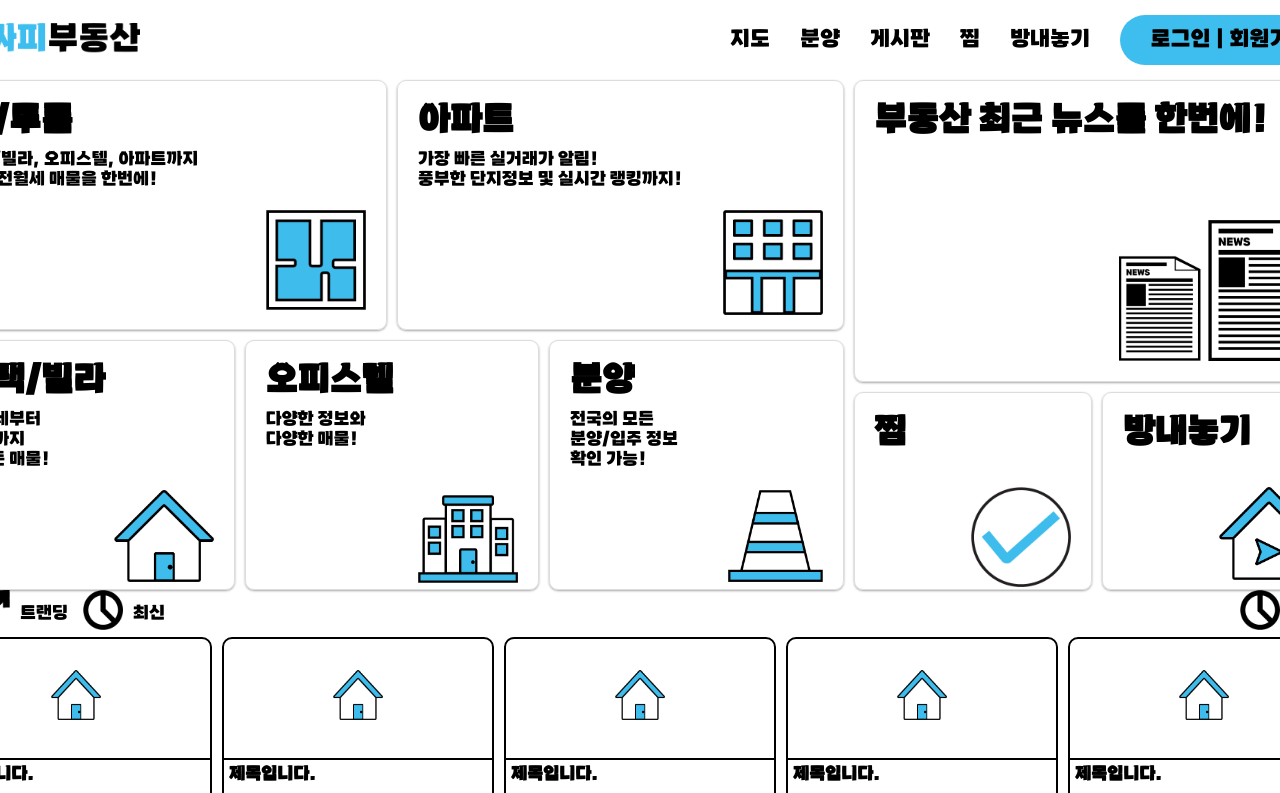
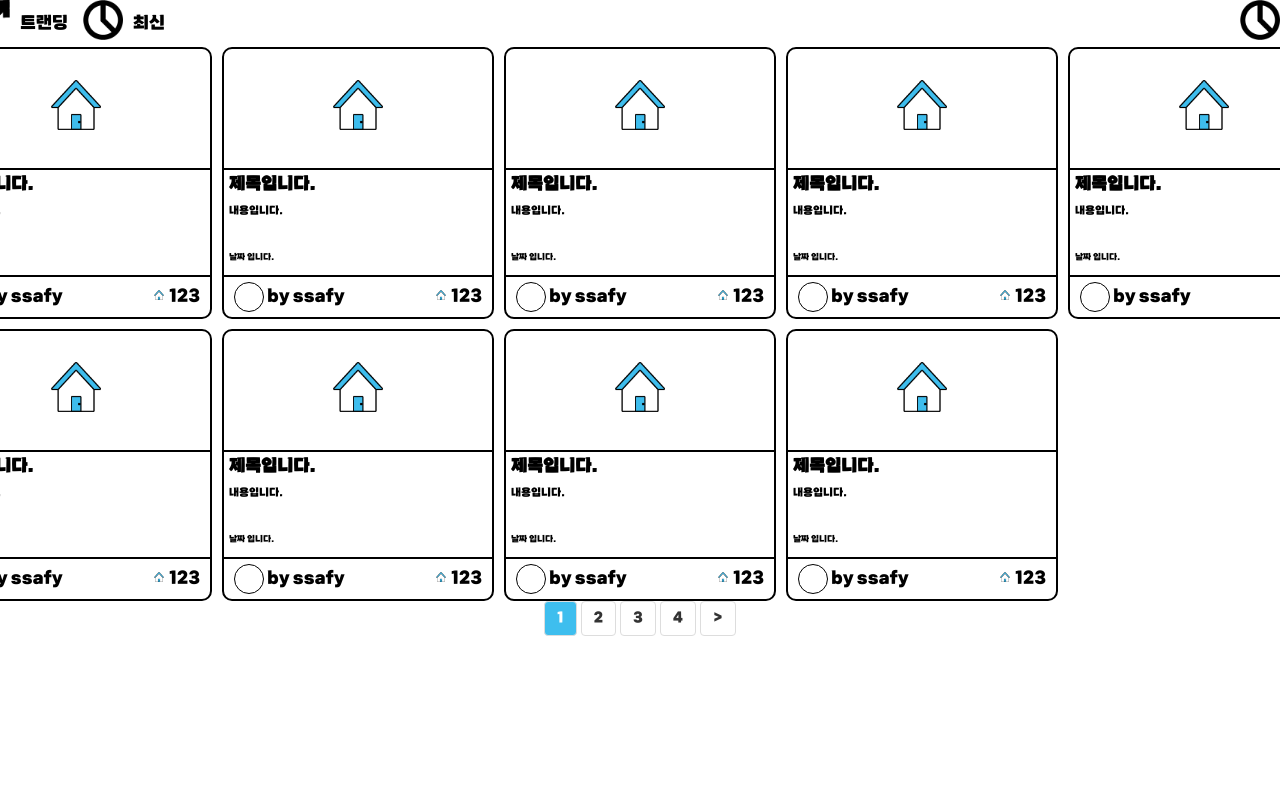
Before and after one commit to SSAFY-Real-Estate/frontend, a Vue app: page / in a window 1280 px wide. Shown: the top 793 px of the page. Built offline with nearby package versions, Linux system fonts and the light colour scheme.

Commit message:
feat: 페이지네이션 컴포넌트 구현

```diff
--- a/src/App.vue
+++ b/src/App.vue
@@ -3,15 +3,17 @@ import Header from "./components/header/Header.vue";
 import MainView from "./views/MainView.vue";
 import StartView from "./views/StartView.vue";
 import BoardListView from "./views/BoardListView.vue";
+import Pagination from "./components/pagination/Pagination.vue";
 </script>
 
 <!-- 1920 X 1080 해상도 기준 -->
 <template>
   <div id="wrap">
     <!-- <StartView /> -->
-    <Header />
-    <MainView />
+    <!-- <Header />
+    <MainView />-->
     <BoardListView />
+    <Pagination :path="'test'" :option="0" :count="30" :totalCount="100" />
   </div>
 </template>
 
--- /dev/null
+++ b/src/components/pagination/Pagination.vue
@@ -0,0 +1,116 @@
+<script setup>
+import { computed, ref, watch } from 'vue';
+import { useRouter } from 'vue-router'; // Vue Router 사용
+
+const props = defineProps({
+    path: String, // URL (이제 사용하지 않음, Vue Router로 이동)
+    option: Number, // 옵션: 0 - 최신순, 1 - 트렌딩
+    count: { // 한 페이지에 보여줄 데이터 수
+        type: Number,
+        required: true,
+        default: 15, // 기본값
+    },
+    totalCount: { // 총 데이터 수
+        type: Number,
+        required: true,
+        default: 0, // 기본값
+    },
+});
+
+// 현재 페이지(default: 1)
+const currentPageNumber = ref(1);
+
+// 총 페이지 수 계산 (props.count가 0이면 1로 처리)
+const pageCount = computed(() => {
+    const totalPages = props.count > 0 ? Math.ceil(props.totalCount / props.count) : 1;
+    return totalPages;
+});
+
+// 페이지 번호 배열 생성
+const pageNumbers = computed(() => {
+    const pageGroupSize = 10; // 페이지 그룹 크기
+    const currentGroupStart = Math.floor((currentPageNumber.value - 1) / pageGroupSize) * pageGroupSize + 1;
+    const currentGroupEnd = Math.min(currentGroupStart + pageGroupSize - 1, pageCount.value);
+
+    // 페이지 번호 배열 생성
+    const numbers = [];
+    for (let i = currentGroupStart; i <= currentGroupEnd; i++) {
+        numbers.push(i);
+    }
+    return numbers;
+});
+
+// Vue Router를 통해 페이지 이동
+const router = useRouter();
+
+// 페이지 변경 함수
+const changePage = (page) => {
+    // 페이지가 유효 범위인지 확인
+    if (page >= 1 && page <= pageCount.value) {
+        currentPageNumber.value = page;
+        // Vue Router로 페이지 변경
+        router.push({ path: props.path, query: { page, option: props.option } });
+    }
+};
+</script>
+
+<template>
+    <div id="paginationWrap">
+        <div class="pageNumbers">
+            <!-- 이전 버튼 -->
+            <button
+                class="pageButton"
+                v-show="currentPageNumber !== 1"
+                @click="changePage(currentPageNumber - 1)"
+            >
+                &#60;
+            </button>
+            <!-- 페이지 번호 버튼 -->
+            <button
+                class="pageButton"
+                v-for="page in pageNumbers"
+                :key="page"
+                :class="{ active: currentPageNumber === page }"
+                @click="changePage(page)"
+            >
+                {{ page }}
+            </button>
+            <!-- 다음 버튼 -->
+            <button
+                class="pageButton"
+                v-show="currentPageNumber !== pageCount"
+                @click="changePage(currentPageNumber + 1)"
+            >
+                &#62;
+            </button>
+        </div>
+    </div>
+</template>
+
+<style scoped>
+#paginationWrap {
+    display: flex;
+    justify-content: center;
+}
+.pageNumbers {
+    display: flex;
+}
+.pageButton {
+    transition: all 0.3s;
+    text-decoration: none;
+    padding: 8px 12px;
+    border: 1px solid #ddd;
+    border-radius: 4px;
+    color: #333;
+    background-color: #fff;
+    margin: 0 2px;
+}
+.pageButton:hover {
+    opacity: 0.8;
+    color: #555;
+}
+.pageButton.active {
+    background-color: #3EBEEE;
+    color: #fff;
+}
+</style>
```
